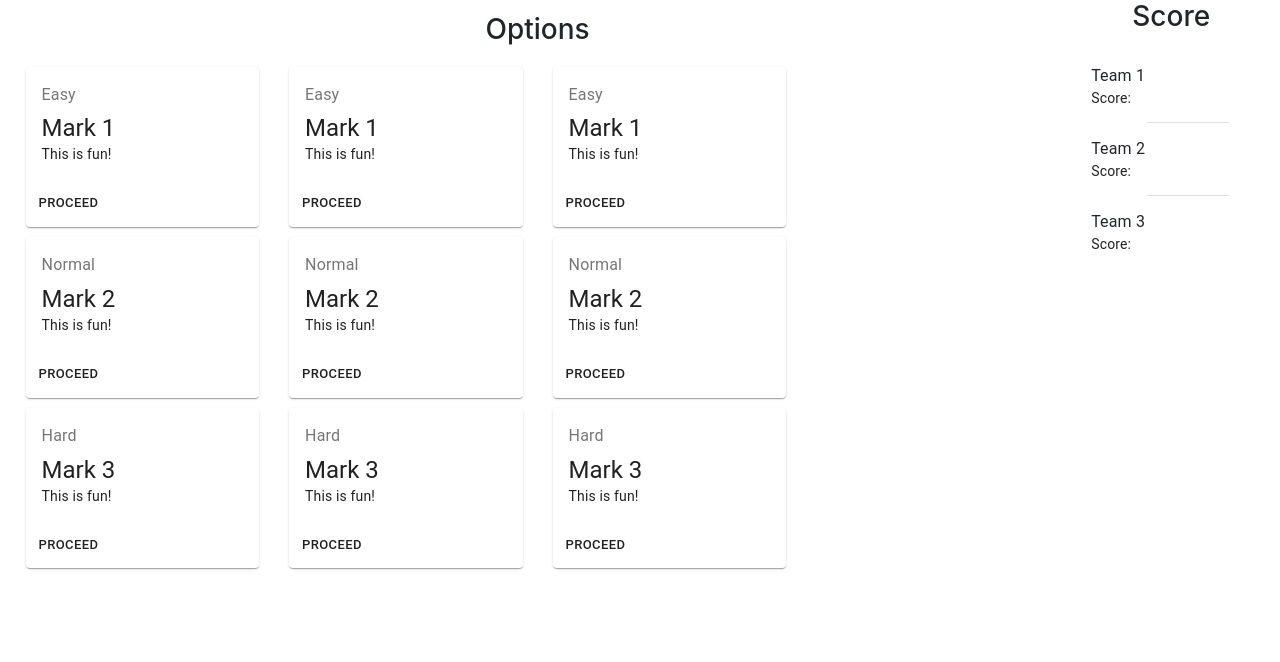
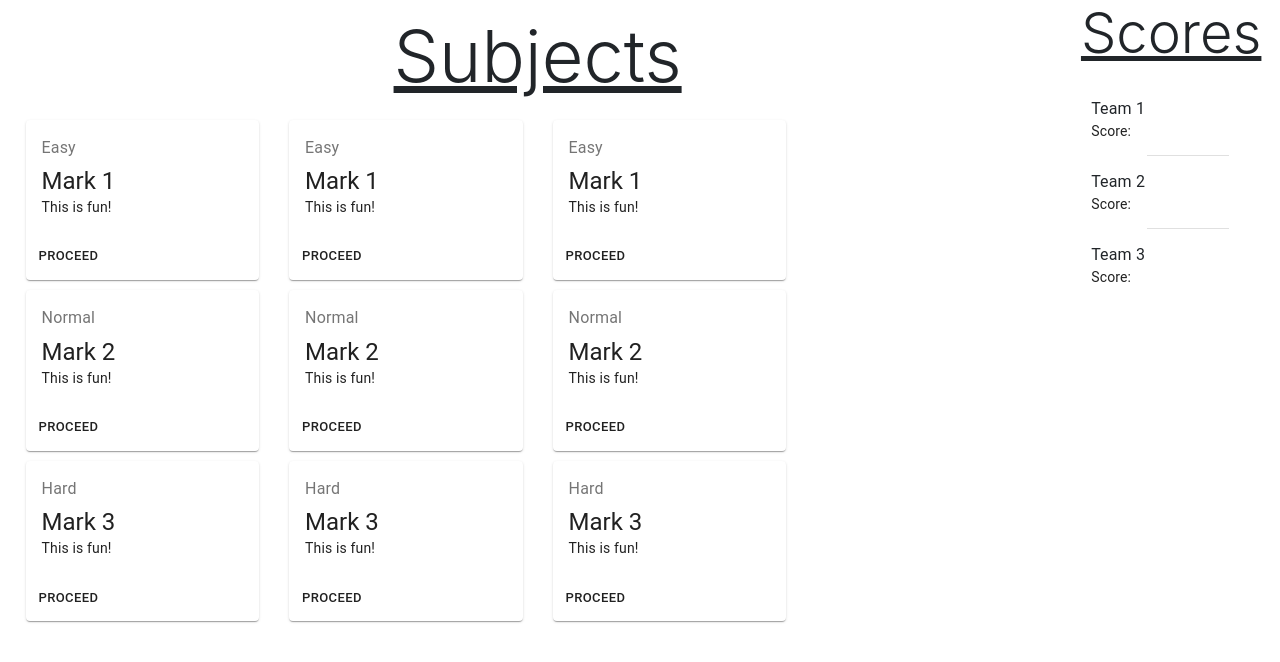
Before and after one commit to SkywalkerZ/test-deploy, a React (Create React App) app: page /option in a window 1280 px wide. Shown: the top 662 px of the page. Built offline with nearby package versions, Linux system fonts and the light colour scheme.

Commit message:
heading modified

```diff
--- a/src/components/option.jsx
+++ b/src/components/option.jsx
@@ -47,7 +47,9 @@ export default class Option extends Component {
     return (
       <div className="min-vh-100" id="optionsPage">
         <div id="option-container">
-                <div id="optionTitle"><h3>Options</h3></div>
+          <div id="optionTitle">
+            <h1 className="display-3"><u>Subjects</u></h1>
+          </div>
           <Row id="row1">
             <div className="col-12 col-xs-12 col-sm-12 col-md-3 col-lg-3" id="mark1-a">
               <Card className={useStyles.root}>
@@ -216,7 +218,9 @@ export default class Option extends Component {
           </Row>
         </div>
         <div id="scoreContainer">
-                <div id="scoreTitle"><h3>Score</h3></div>
+          <div id="scoreTitle">
+            <h1 className="display-4"><u>Scores</u></h1>
+          </div>
           <div id="team">
             <List className={useStyles2.root}>
               <ListItem alignItems="flex-start">
```
Lines whose indentation alone changed are shown as unchanged.
